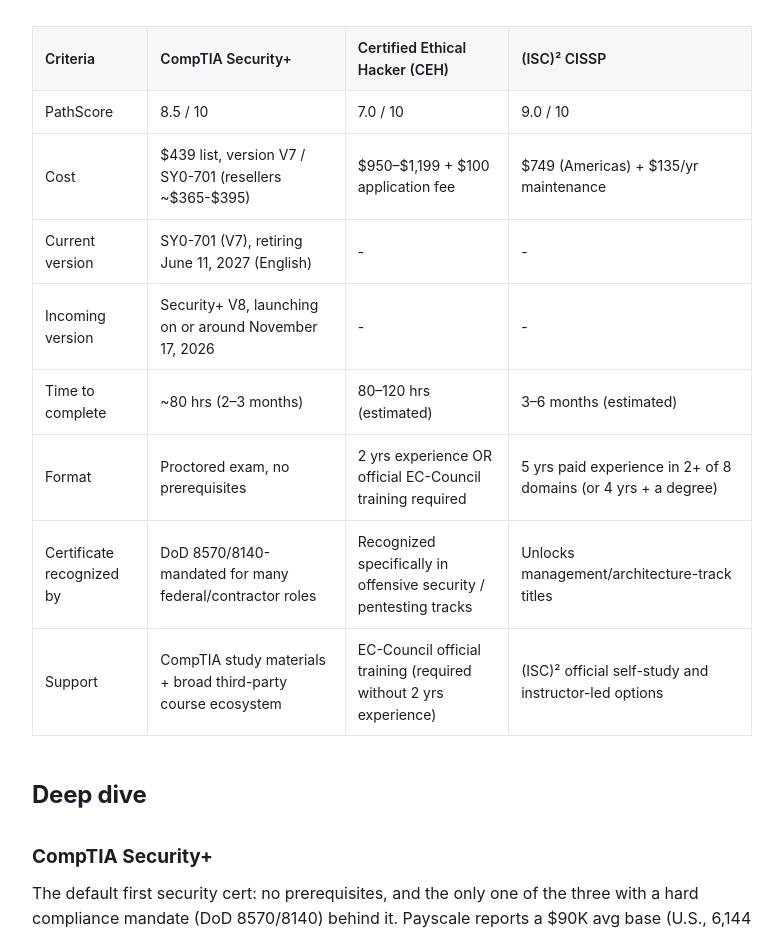
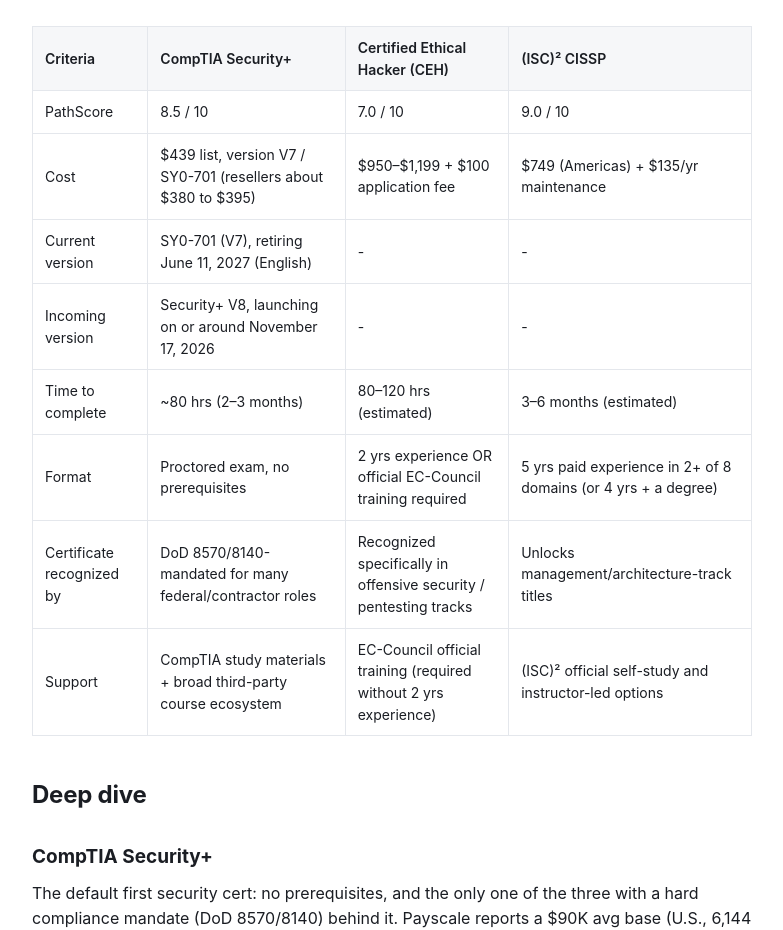
Before and after one commit to Doleha/pathscore-site, a plain HTML site: page security-certs-comparison.html in a window 1280 px wide. Shown: the part 1360-2290 px from the top of the page, without its empty margins (248-1031 px from the left). Drawn offline with Linux system fonts and the light colour scheme.

Commit message:
Security+ page: resellers about $380 to $395 in cost cell
Replaces the unverified ~$365 low end with the reseller range checked
on 2026-11-16: Training Camp $380 (live page today; an earlier $373
reading no longer matches), Dion Training $395.10. $365 has no
authorized reseller source.

Co-Authored-By: Claude Haiku 5.5 <noreply@anthropic.com>

```diff
--- a/security-certs-comparison.html
+++ b/security-certs-comparison.html
@@ -97,7 +97,7 @@
     </thead>
     <tbody>
       <tr><td>PathScore</td><td><span class="winner">8.5 / 10</span></td><td><span class="">7.0 / 10</span></td><td><span class="">9.0 / 10</span></td></tr>
-      <tr><td>Cost</td><td>$439 list, version V7 / SY0-701 (resellers ~$365-$395)</td><td>$950–$1,199 + $100 application fee</td><td>$749 (Americas) + $135/yr maintenance</td></tr>
+      <tr><td>Cost</td><td>$439 list, version V7 / SY0-701 (resellers about $380 to $395)</td><td>$950–$1,199 + $100 application fee</td><td>$749 (Americas) + $135/yr maintenance</td></tr>
       <tr><td>Current version</td><td>SY0-701 (V7), retiring June 11, 2027 (English)</td><td>-</td><td>-</td></tr>
       <tr><td>Incoming version</td><td>Security+ V8, launching on or around November 17, 2026</td><td>-</td><td>-</td></tr>
       <tr><td>Time to complete</td><td>~80 hrs (2–3 months)</td><td>80–120 hrs (estimated)</td><td>3–6 months (estimated)</td></tr>
```
